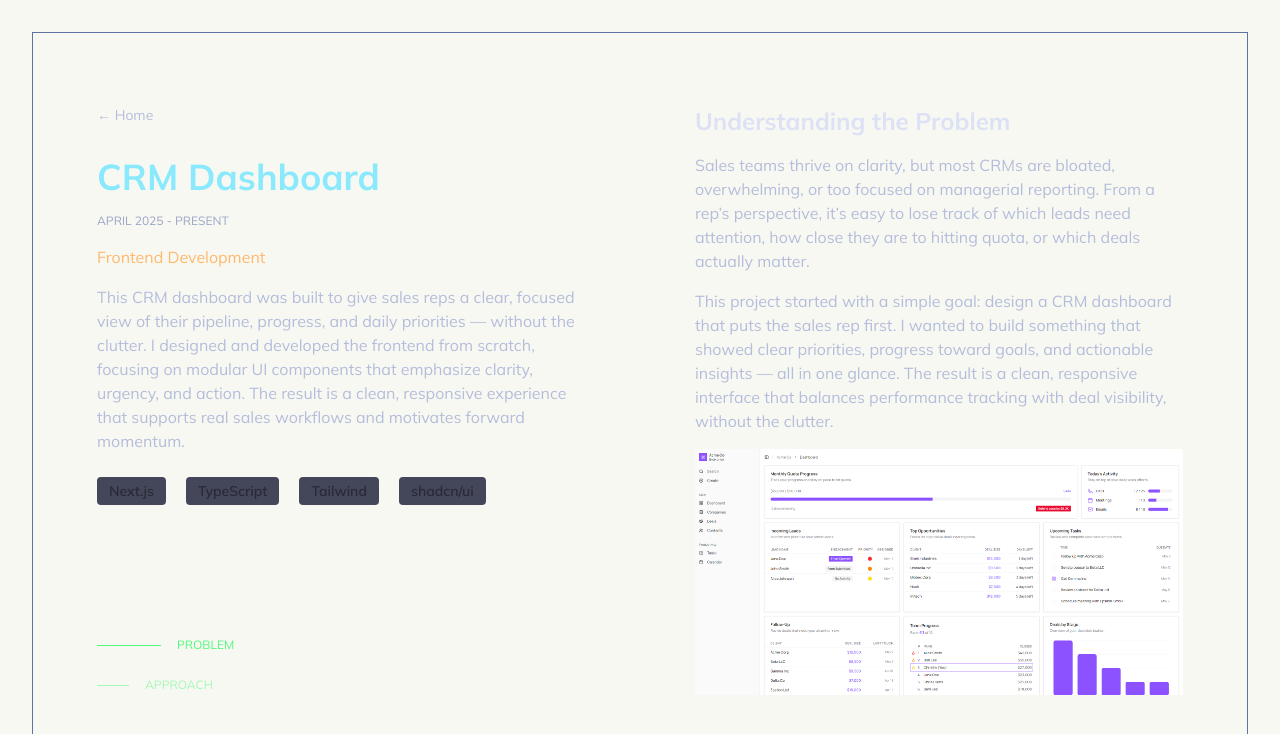
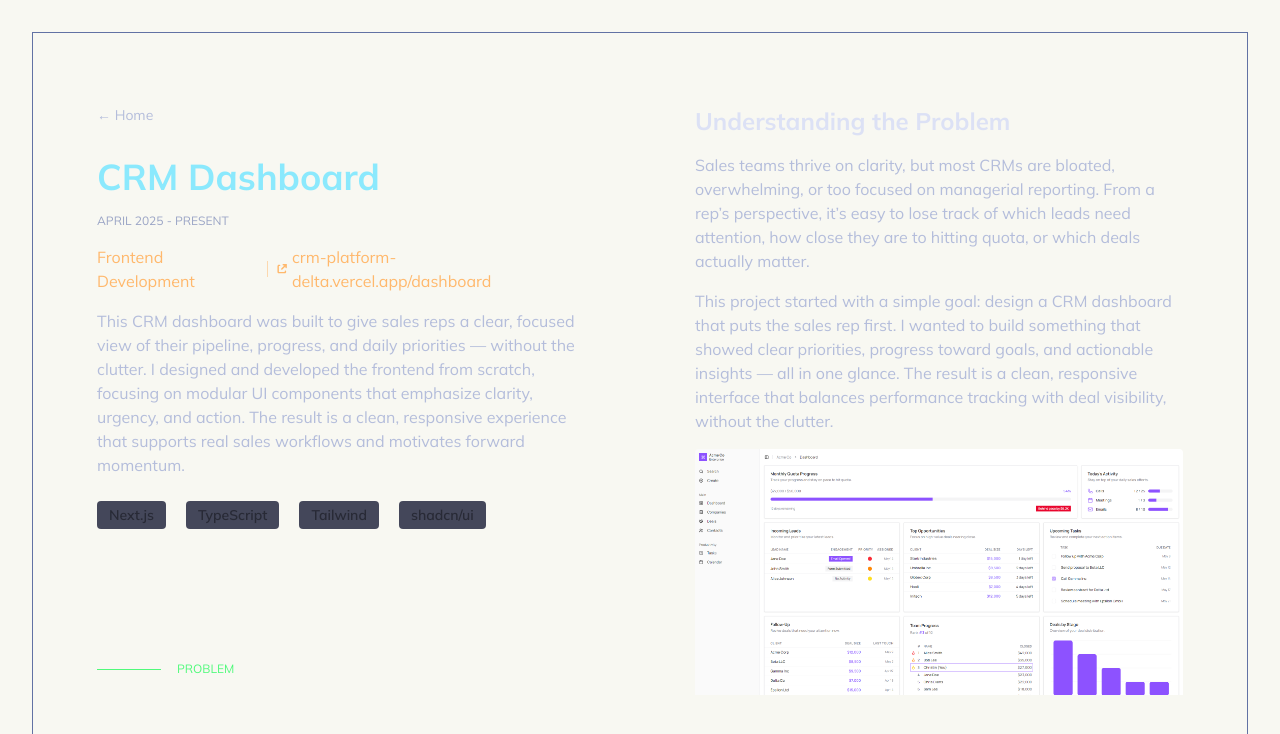
Before and after one commit to christinzee/christin-zhong-portfolio, a Next.js app: page /project/crm-dashboard in a window 1280 px wide. Shown: the top 734 px of the page. Built offline with nearby package versions, Linux system fonts and the light colour scheme.

Commit message:
add crm dashboard demo link

```diff
--- a/src/app/project/crm-dashboard/page.js
+++ b/src/app/project/crm-dashboard/page.js
@@ -17,10 +17,10 @@ export default function Home() {
           </p>
           <div className="details flex flex-col lg:flex-row lg:items-center gap-2 pt-4">
             <p className="text-md text-(--orange)">Frontend Development</p>
-            {/* <span className="hidden lg:block w-px h-4 my-auto bg-(--orange)/50"></span>
+            <span className="hidden lg:block w-px h-4 my-auto bg-(--orange)/50"></span>
 
             <a
-              href="https://www.ratemydogpark.com"
+              href="https://crm-platform-delta.vercel.app/dashboard"
               target="_blank"
               className="hover:underline hover:decoration-(--orange)"
             >
@@ -35,9 +35,9 @@ export default function Home() {
                     fillRule="evenodd"
                   />
                 </svg>
-                www.ratemydogpark.com
+                crm-platform-delta.vercel.app/dashboard
               </p>
-            </a> */}
+            </a>
           </div>
           <p className="text-md text-(--body) pt-4">
             This CRM dashboard was built to give sales reps a clear, focused
```
